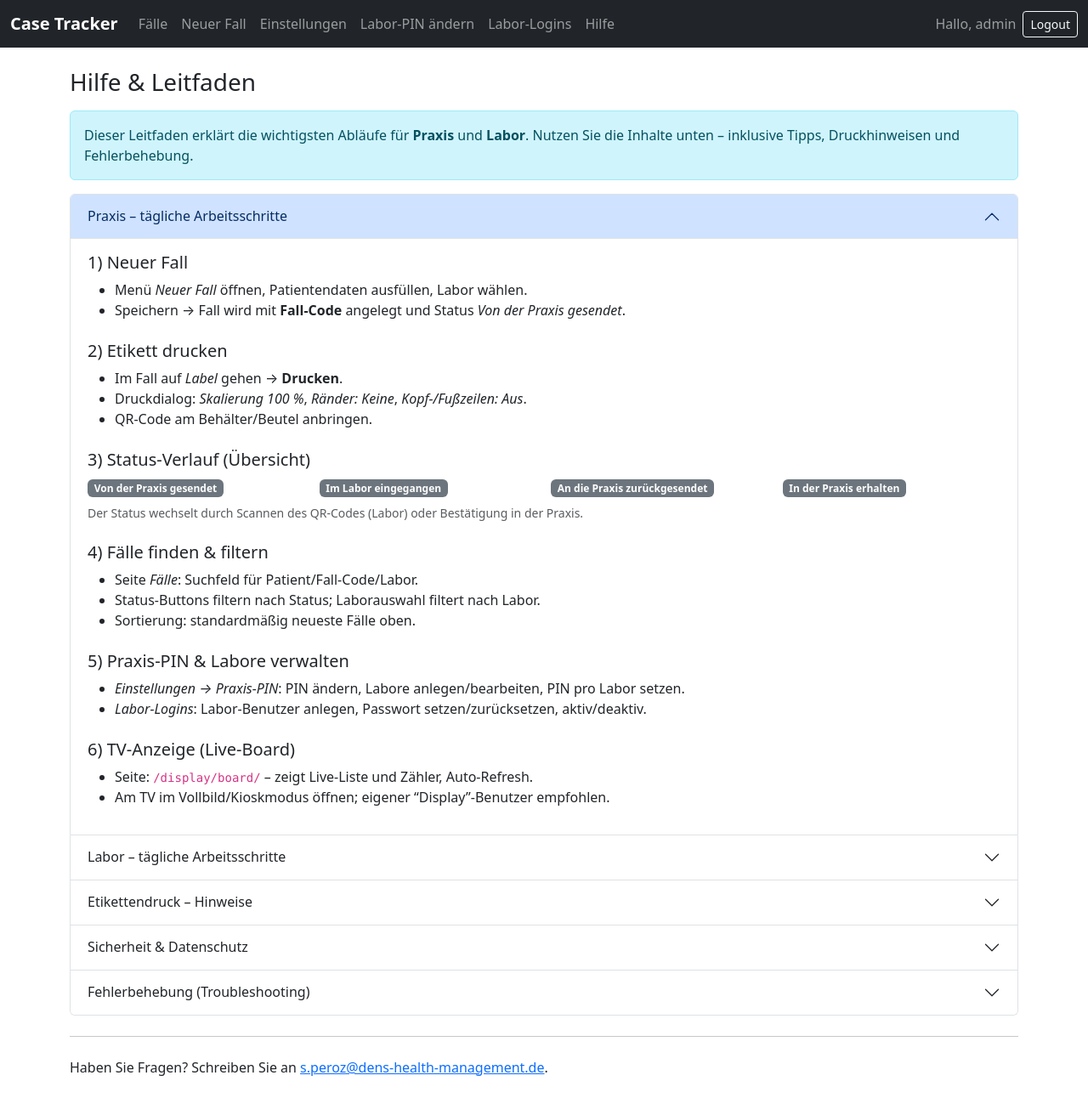
After one commit to SeeratPeroz/Arbeit-Tracker, a Django app: page /help/ in a window 1280 px wide. The commit adds this page. Shown: the whole page at 85% size. Run offline with Django 5.2, Linux system fonts and the light colour scheme; a user stored in the database is signed in; data comes from the database, SQL or seed files in the repository; both versions use the stored data as it was before the commit; some libraries are stand-ins or nearby versions.

Commit message:
Initial commit (code only, no DB)

```diff
--- a/casetracker/settings.py
+++ b/casetracker/settings.py
@@ -7,6 +7,9 @@ BASE_DIR = Path(__file__).resolve().parent.parent
 
 # Load environment variables
 load_dotenv(BASE_DIR / ".env")
+
+SUPPORT_EMAIL = "s.peroz@dens-health-management.de"
+
 
 # Security
 SECRET_KEY = os.getenv("DJANGO_SECRET_KEY", "dev-secret-key")
--- a/static/css/print.css
+++ b/static/css/print.css
@@ -1,5 +1,5 @@
 /* Hide nav when printing */
 @media print {
 nav, .d-print-none { display: none !important; }
-.label-a6 { width: 105mm; height: 148mm; }
+.label-a6 { width: 45mm; height: 28mm; }
 }
--- a/templates/base.html
+++ b/templates/base.html
@@ -64,11 +64,14 @@
             <li class="nav-item"><a class="nav-link" href="{% url 'cases_list' %}">Fälle</a></li>
             <li class="nav-item"><a class="nav-link" href="{% url 'case_new' %}">Neuer Fall</a></li>
             <li class="nav-item"><a class="nav-link" href="/settings/pin/">Einstellungen</a></li>
-            <li class="nav-item"><a class="nav-link" href="/settings/praxis-pin/">Praxis-PIN ändern</a></li>
+            <li class="nav-item"><a class="nav-link" href="/settings/praxis-pin/">Labor-PIN ändern</a></li>
             <li class="nav-item"><a class="nav-link" href="{% url 'clinic_lab_users' %}">Labor-Logins</a></li>
+            <li class="nav-item"><a class="nav-link" href="{% url 'help_guide' %}">Hilfe</a></li>
+
           {% elif request.user.profile.role == "LAB" %}
             <li class="nav-item"><a class="nav-link" href="{% url 'lab_dashboard' %}">Labor</a></li>
             <li class="nav-item"><a class="nav-link" href="{% url 'lab_cases' %}">Labor-Fälle</a></li>
+            <li class="nav-item"><a class="nav-link" href="{% url 'help_guide' %}">Hilfe</a></li>
           {% endif %}
         {% endif %}
       </ul>
--- /dev/null
+++ b/templates/help.html
@@ -0,0 +1,176 @@
+{% extends 'base.html' %}
+{% block title %}Hilfe & Leitfaden — Case Tracker{% endblock %}
+{% block content %}
+
+<div class="d-flex justify-content-between align-items-center mb-3">
+  <h3 class="mb-0">Hilfe & Leitfaden</h3>
+</div>
+
+<div class="alert alert-info">
+  Dieser Leitfaden erklärt die wichtigsten Abläufe für <strong>Praxis</strong> und <strong>Labor</strong>.
+  Nutzen Sie die Inhalte unten – inklusive Tipps, Druckhinweisen und Fehlerbehebung.
+</div>
+
+<div class="accordion" id="guideAccordion">
+
+  <!-- Praxis -->
+  <div class="accordion-item">
+    <h2 class="accordion-header" id="hdrPraxis">
+      <button class="accordion-button" type="button" data-bs-toggle="collapse" data-bs-target="#colPraxis">
+        Praxis – tägliche Arbeitsschritte
+      </button>
+    </h2>
+    <div id="colPraxis" class="accordion-collapse collapse show" data-bs-parent="#guideAccordion">
+      <div class="accordion-body">
+
+        <h5 class="mb-2">1) Neuer Fall</h5>
+        <ul>
+          <li>Menü <em>Neuer Fall</em> öffnen, Patientendaten ausfüllen, Labor wählen.</li>
+          <li>Speichern → Fall wird mit <strong>Fall-Code</strong> angelegt und Status <em>Von der Praxis gesendet</em>.</li>
+        </ul>
+
+        <h5 class="mt-4 mb-2">2) Etikett drucken</h5>
+        <ul>
+          <li>Im Fall auf <em>Label</em> gehen → <strong>Drucken</strong>.</li>
+          <li>Druckdialog: <em>Skalierung 100 %</em>, <em>Ränder: Keine</em>, <em>Kopf-/Fußzeilen: Aus</em>.</li>
+          <li>QR-Code am Behälter/Beutel anbringen.</li>
+        </ul>
+
+        <h5 class="mt-4 mb-2">3) Status-Verlauf (Übersicht)</h5>
+        <div class="row g-3">
+          <div class="col-md-3"><span class="badge bg-secondary">Von der Praxis gesendet</span></div>
+          <div class="col-md-3"><span class="badge bg-secondary">Im Labor eingegangen</span></div>
+          <div class="col-md-3"><span class="badge bg-secondary">An die Praxis zurückgesendet</span></div>
+          <div class="col-md-3"><span class="badge bg-secondary">In der Praxis erhalten</span></div>
+        </div>
+        <small class="text-muted d-block mt-2">Der Status wechselt durch Scannen des QR-Codes (Labor) oder Bestätigung in der Praxis.</small>
+
+        <h5 class="mt-4 mb-2">4) Fälle finden & filtern</h5>
+        <ul>
+          <li>Seite <em>Fälle</em>: Suchfeld für Patient/Fall-Code/Labor.</li>
+          <li>Status-Buttons filtern nach Status; Laborauswahl filtert nach Labor.</li>
+          <li>Sortierung: standardmäßig neueste Fälle oben.</li>
+        </ul>
+
+        <h5 class="mt-4 mb-2">5) Praxis-PIN & Labore verwalten</h5>
+        <ul>
+          <li><em>Einstellungen → Praxis-PIN</em>: PIN ändern, Labore anlegen/bearbeiten, PIN pro Labor setzen.</li>
+          <li><em>Labor-Logins</em>: Labor-Benutzer anlegen, Passwort setzen/zurücksetzen, aktiv/deaktiv.</li>
+        </ul>
+
+        <h5 class="mt-4 mb-2">6) TV-Anzeige (Live-Board)</h5>
+        <ul>
+          <li>Seite: <code>/display/board/</code> – zeigt Live-Liste und Zähler, Auto-Refresh.</li>
+          <li>Am TV im Vollbild/Kioskmodus öffnen; eigener “Display”-Benutzer empfohlen.</li>
+        </ul>
+
+      </div>
+    </div>
+  </div>
+
+  <!-- Labor -->
+  <div class="accordion-item">
+    <h2 class="accordion-header" id="hdrLabor">
+      <button class="accordion-button collapsed" type="button" data-bs-toggle="collapse" data-bs-target="#colLabor">
+        Labor – tägliche Arbeitsschritte
+      </button>
+    </h2>
+    <div id="colLabor" class="accordion-collapse collapse" data-bs-parent="#guideAccordion">
+      <div class="accordion-body">
+
+        <h5 class="mb-2">1) Einloggen & Fälle sehen</h5>
+        <ul>
+          <li>Nach Login → <em>Labor-Fälle</em>: es werden nur Fälle des eigenen Labors angezeigt.</li>
+          <li>Suche nach Fall-Code/Patient; Statusfilter verfügbar.</li>
+        </ul>
+
+        <h5 class="mt-4 mb-2">2) QR-Code scannen & Status setzen</h5>
+        <ul>
+          <li>QR scannen → öffnet die Token-Seite des Falls.</li>
+          <li>Labor gibt den <strong>Labor-PIN</strong> ein und setzt
+            <em>Im Labor eingegangen</em> oder <em>An die Praxis zurückgesendet</em>.</li>
+          <li>Optional Notiz hinzufügen (z. B. Befundnummer, Hinweise).</li>
+        </ul>
+
+        <h5 class="mt-4 mb-2">3) Fall-Detail im Labor</h5>
+        <ul>
+          <li>Seite <em>Labor-Fälle</em> → Fall öffnen.</li>
+          <li>Erlaubte Aktionen werden kontextabhängig angezeigt (z. B. <em>Im Labor eingegangen</em> solange der Fall noch nicht eingegangen ist).</li>
+        </ul>
+
+        <h5 class="mt-4 mb-2">4) PINs</h5>
+        <ul>
+          <li>Labor-PIN wird durch die Praxis vergeben/ geändert.</li>
+          <li>Fehler “Schutzcode ist falsch” → PIN prüfen oder Praxis kontaktieren.</li>
+        </ul>
+
+      </div>
+    </div>
+  </div>
+
+  <!-- Drucken & Etiketten -->
+  <div class="accordion-item">
+    <h2 class="accordion-header" id="hdrPrint">
+      <button class="accordion-button collapsed" type="button" data-bs-toggle="collapse" data-bs-target="#colPrint">
+        Etikettendruck – Hinweise
+      </button>
+    </h2>
+    <div id="colPrint" class="accordion-collapse collapse" data-bs-parent="#guideAccordion">
+      <div class="accordion-body">
+        <ul>
+          <li>Im Druckdialog <strong>Skalierung 100 %</strong> (oder “Tatsächliche Größe”), <strong>Ränder: Keine</strong>,
+              <strong>Kopf-/Fußzeilen: Aus</strong>.</li>
+          <li>Für spezielle Formate (z. B. 80×50 mm, 40×30 mm, 45×28 mm) gibt es druckoptimierte Seiten.</li>
+          <li>QR-Code nicht zu klein wählen (≥ 16–22 mm) für zuverlässiges Scannen.</li>
+        </ul>
+      </div>
+    </div>
+  </div>
+
+  <!-- Sicherheit & Datenschutz -->
+  <div class="accordion-item">
+    <h2 class="accordion-header" id="hdrSecurity">
+      <button class="accordion-button collapsed" type="button" data-bs-toggle="collapse" data-bs-target="#colSecurity">
+        Sicherheit & Datenschutz
+      </button>
+    </h2>
+    <div id="colSecurity" class="accordion-collapse collapse" data-bs-parent="#guideAccordion">
+      <div class="accordion-body">
+        <ul>
+          <li>Benutzerdaten nicht teilen, starke Passwörter verwenden.</li>
+          <li>QR-Token ist zufällig; ohne PIN wird kein Statuswechsel zugelassen.</li>
+          <li>Protokollierung: Ereignisse speichern Zeitpunkt, Aktion und Akteur (Praxis/Labor).</li>
+        </ul>
+      </div>
+    </div>
+  </div>
+
+  <!-- Fehlerbehebung -->
+  <div class="accordion-item">
+    <h2 class="accordion-header" id="hdrTrouble">
+      <button class="accordion-button collapsed" type="button" data-bs-toggle="collapse" data-bs-target="#colTrouble">
+        Fehlerbehebung (Troubleshooting)
+      </button>
+    </h2>
+    <div id="colTrouble" class="accordion-collapse collapse" data-bs-parent="#guideAccordion">
+      <div class="accordion-body">
+        <ul>
+          <li><strong>Fall erscheint nicht:</strong> Seite neu laden; Filter/Status prüfen; korrekten Login (Praxis vs. Labor) prüfen.</li>
+          <li><strong>PIN wird abgelehnt:</strong> Tippfehler, falsches Labor, oder Praxis-PIN/Labor-PIN verwechselt.</li>
+          <li><strong>QR-Code scannt nicht:</strong> zu klein/verschmutzt; mehr Licht; Druckqualität prüfen.</li>
+          <li><strong>Druck skaliert falsch:</strong> Im Druckdialog <em>100 %</em> wählen, Ränder aus, ggf. anderes Format.</li>
+          <li><strong>Passwort geändert, Login geht nicht:</strong> Bei gesetztem neuen Passwort einmal neu anmelden; Benutzer ggf. aktiv setzen.</li>
+        </ul>
+      </div>
+    </div>
+  </div>
+
+</div>
+
+<hr class="my-4">
+<p class="mb-0">
+  Haben Sie Fragen? Schreiben Sie an
+  <a href="mailto:{{ contact_email }}">{{ contact_email }}</a>.
+</p>
+
+{% endblock %}
--- a/tracker/urls.py
+++ b/tracker/urls.py
@@ -9,6 +9,8 @@ urlpatterns = [
     path("", include("django.contrib.auth.urls")),
 
     path("dashboard/", views.dashboard, name="dashboard"),
+    path("help/", views.help_guide, name="help_guide"),
+
 
 
 
@@ -47,6 +49,7 @@ urlpatterns = [
     path("api/dashboard/recent/", views.dashboard_recent_api, name="dashboard_recent_api"),
     path("api/dashboard/counts/", views.dashboard_counts_api, name="dashboard_counts_api"),
 
+
     # Public QR
     path("t/<uuid:token>/", views.public_token_view, name="public_token"),
 ]
--- a/tracker/views.py
+++ b/tracker/views.py
@@ -1,5 +1,6 @@
 import io
 import qrcode
+from django.conf import settings
 from django.urls import reverse
 from django.http import JsonResponse
 from django.contrib import messages
@@ -620,3 +621,11 @@ def dashboard_counts_api(request):
         "returned": Case.objects.filter(status=Case.Status.RETURNED_BY_LAB).count(),
         "completed": Case.objects.filter(status=Case.Status.RECEIVED_BY_CLINIC).count(),
     })
+
+
+
+
+@login_required
+def help_guide(request):
+    contact_email = getattr(settings, "SUPPORT_EMAIL", "s.peroz@dens-health-management.de")
+    return render(request, "help.html", {"contact_email": contact_email})
```
Also changed, not shown: templates/label_print.html (+177 -5 lines), db.sqlite3 (deleted), 1 other file.
